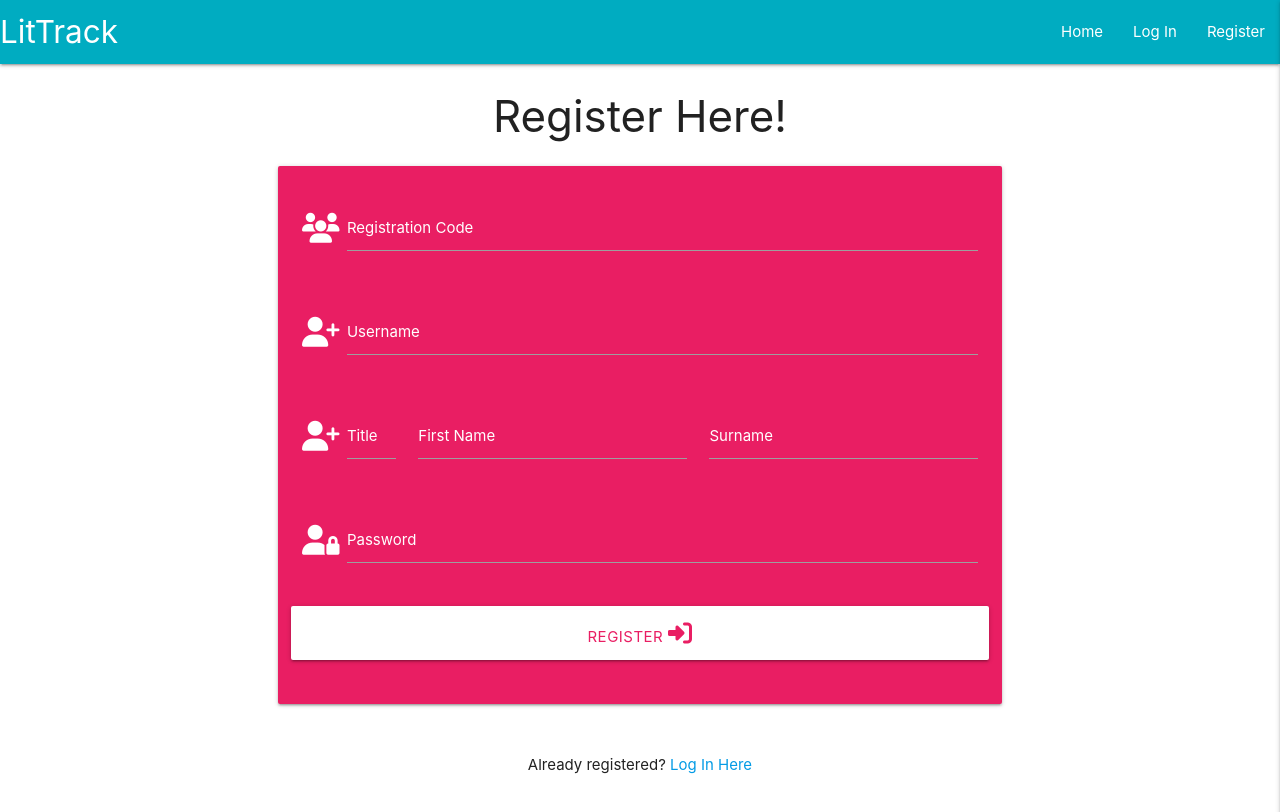
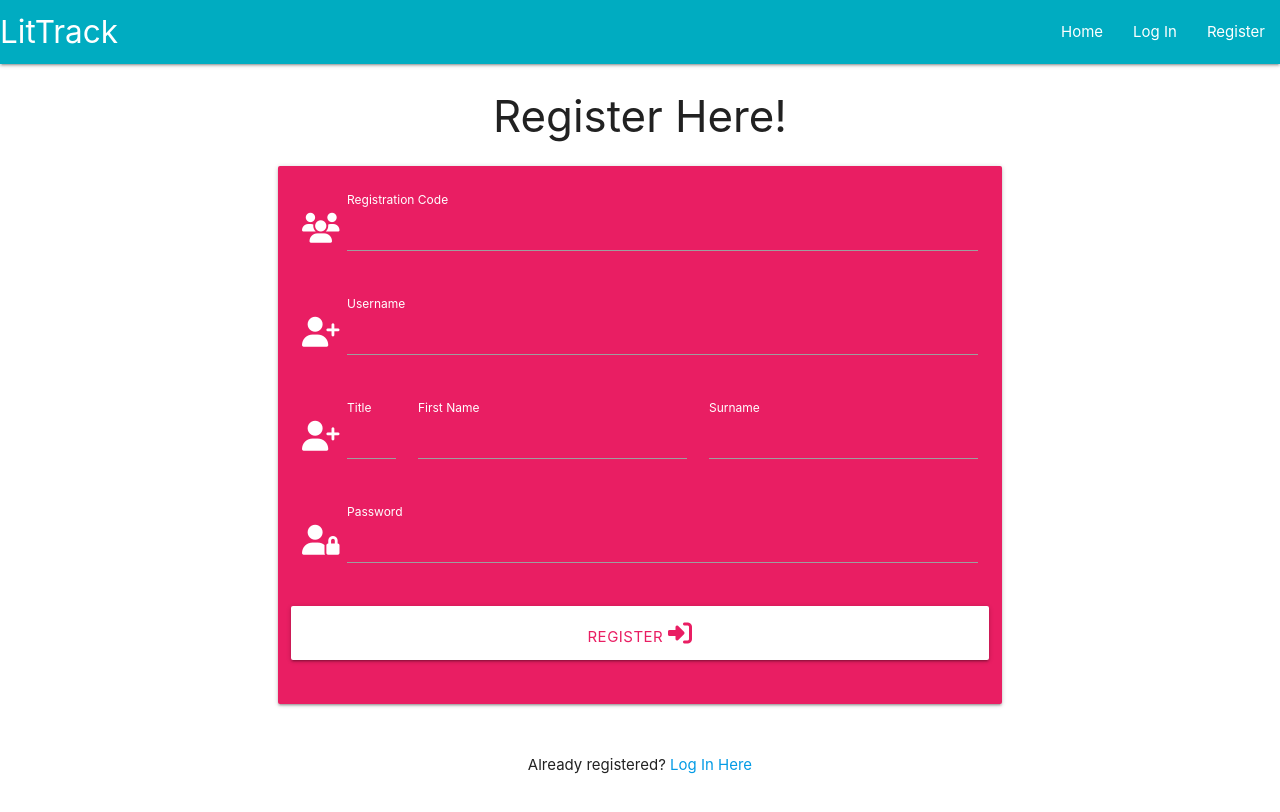
Before and after one commit to laurabolwell/lit-track, a Flask app: page /register in a window 1280 px wide. Run offline with Flask 3, Linux system fonts and the light colour scheme; some libraries are stand-ins or nearby versions.

Commit message:
Update to latest version of materialize

```diff
--- a/static/js/script.js
+++ b/static/js/script.js
@@ -7,32 +7,3 @@ $(document).ready(function () {
     yearRange: 0,
     autoClose: true,
   });
-// code taken from mini project walkthrough to validate dropdown form elements
-  validateMaterializeSelect();
-  function validateMaterializeSelect() {
-    let classValid = { "border-bottom": "1px solid #4caf50", "box-shadow": "0 1px 0 0 #4caf50" };
-    let classInvalid = { "border-bottom": "1px solid #f44336", "box-shadow": "0 1px 0 0 #f44336" };
-    if ($("select.validate").prop("required")) {
-      $("select.validate").css({ "display": "block", "height": "0", "padding": "0", "width": "0", "position": "absolute" });
-    }
-    $(".select-wrapper input.select-dropdown").on("focusin", function () {
-      $(this).parent(".select-wrapper").on("change", function () {
-        if ($(this).children("ul").children("li.selected:not(.disabled)").on("click", function () { })) {
-          $(this).children("input").css(classValid);
-        }
-      });
-    }).on("click", function () {
-      if ($(this).parent(".select-wrapper").children("ul").children("li.selected:not(.disabled)").css("background-color") === "rgba(0, 0, 0, 0.03)") {
-        $(this).parent(".select-wrapper").children("input").css(classValid);
-      } else {
-        $(".select-wrapper input.select-dropdown").on("focusout", function () {
-          if ($(this).parent(".select-wrapper").children("select").prop("required")) {
-            if ($(this).css("border-bottom") != "1px solid rgb(76, 175, 80)") {
-              $(this).parent(".select-wrapper").children("input").css(classInvalid);
-            }
-          }
-        });
-      }
-    });
-  }
-});
--- a/templates/add_student.html
+++ b/templates/add_student.html
@@ -9,11 +9,11 @@
         <div class="row">
             <div class="input-field col s6">
                 <i class="fa-solid fa-user-circle white-text prefix"></i>
-                <input id="fname" name="fname" minlength="2" maxlength="15" type="text" class="validate" required>
+                <input id="fname" name="fname" pattern="^[a-zA-Z]{2,15}$" type="text" class="pink validate" placeholder=" " required>
                 <label for="fname" class="white-text">First Name</label>
             </div>
             <div class="input-field col s6">
-                <input id="lname" name="lname" minlength="2" maxlength="15" type="tel" class="validate" required>
+                <input id="lname" name="lname" pattern="^[a-zA-Z]{2,15}$" type="text" class="pink validate" placeholder=" " required>
                 <label for="lname" class="white-text">Last Name</label>
             </div>
         </div>
--- a/templates/base.html
+++ b/templates/base.html
@@ -6,7 +6,8 @@
     <meta name="viewport" content="width=device-width, initial-scale=1.0">
     <!-- Materialize CDN link -->
     <script src="https://kit.fontawesome.com/d2b22e28d8.js" crossorigin="anonymous"></script>
-    <link rel="stylesheet" href="https://cdnjs.cloudflare.com/ajax/libs/materialize/1.0.0/css/materialize.min.css"
+    <link rel="stylesheet"
+        href="https://cdn.jsdelivr.net/npm/@materializecss/materialize@2.0.3-alpha/dist/css/materialize.min.css"
         type="text/css">
     <link rel="stylesheet" href="{{ url_for('static', filename='css/style.css') }}" type="text/css">
     {% block styles %}
@@ -25,7 +26,8 @@
                 <ul class="right hide-on-med-and-down">
                     <li><a href="{{ url_for('view_reading_sessions') }}">Home</a></li>
                     {% if session.user %}
-                    <li><a href="{{ url_for('my_reading_sessions', username=session['user']) }}">My Reading Sessions</a></li>
+                    <li><a href="{{ url_for('my_reading_sessions', username=session['user']) }}">My Reading Sessions</a>
+                    </li>
                     <li><a href="{{ url_for('my_students', username=session['user']) }}">My Students</a></li>
                     <li><a href="{{ url_for('log_reading_session') }}">Log a Reading Session</a></li>
                     <li><a href="{{ url_for('students') }}">Students(tobedeleted)</a></li>
@@ -72,7 +74,8 @@
 
     <script src="https://code.jquery.com/jquery-3.7.1.min.js"
         integrity="sha256-/JqT3SQfawRcv/BIHPThkBvs0OEvtFFmqPF/lYI/Cxo=" crossorigin="anonymous"></script>
-    <script src="https://cdnjs.cloudflare.com/ajax/libs/materialize/1.0.0/js/materialize.min.js"></script>
+    <script
+        src="https://cdn.jsdelivr.net/npm/@materializecss/materialize@2.0.3-alpha/dist/js/materialize.min.js"></script>
     <script src="{{ url_for('static', filename='js/script.js') }}"></script>
     {% block scripts %}
     {% endblock %}
--- a/templates/edit_student.html
+++ b/templates/edit_student.html
@@ -9,11 +9,11 @@
         <div class="row">
             <div class="input-field col s6">
                 <i class="fa-solid fa-user-circle white-text prefix"></i>
-                <input id="fname" name="fname" minlength="2" maxlength="15" value="{{ student.fname | capitalize }}" type="text" class="validate" required>
+                <input id="fname" name="fname" pattern="^[a-zA-Z]{2,15}$" value="{{ student.fname | capitalize }}" type="text" class="pink validate" required>
                 <label for="fname" class="white-text">First Name</label>
             </div>
             <div class="input-field col s6">
-                <input id="lname" name="lname" minlength="2" maxlength="15" value="{{ student.lname | capitalize }}" type="tel" class="validate" required>
+                <input id="lname" name="lname" pattern="^[a-zA-Z]{2,15}$" value="{{ student.lname | capitalize }}" type="tel" class="pink validate" required>
                 <label for="lname" class="white-text">Last Name</label>
             </div>
         </div>
--- a/templates/log_reading_session.html
+++ b/templates/log_reading_session.html
@@ -30,7 +30,7 @@
             <!-- book title-->
             <div class="input-field col s12 m8">
                 <i class="fa-solid fa-book white-text prefix"></i>
-                <input id="title" name="title" minlength="2" maxlength="30" type="text" class="validate" required>
+                <input id="title" name="title" minlength="2" maxlength="30" type="text" class="validate" placeholder=" " required>
                 <label for="title" class="white-text">Book Title</label>
             </div>
             <!-- book level selector-->
--- a/templates/register.html
+++ b/templates/register.html
@@ -10,7 +10,7 @@
             <div class="row">
                 <div class="input-field col s12">
                     <i class="fa-solid fa-users white-text prefix"></i>
-                    <input id="reg-code" name="reg-code" type="text" class="validate">
+                    <input id="reg-code" name="reg-code" type="text" class="pink validate" placeholder=" " required>
                     <label for="reg-code" class="white-text">Registration Code</label>
                 </div>
             </div>
@@ -18,8 +18,8 @@
             <div class="row">
                 <div class="input-field col s12">
                     <i class="fa-solid fa-user-plus white-text prefix"></i>
-                    <input id="username" name="username" type="text" minlength="5" maxlength="15"
-                        class="validate" required>
+                    <input id="username" name="username" type="text" pattern="^[a-zA-Z0-9]{5,15}$"
+                        class="pink validate" placeholder=" " required>
                     <label for="username" class="white-text">Username</label>
                 </div>
             </div>
@@ -27,20 +27,20 @@
             <div class="row">
                 <div class="input-field col s2">
                     <i class="fa-solid fa-user-plus white-text prefix"></i>
-                    <input id="title" name="title" type="text" minlength="2" maxlength="5"
-                        class="validate" required>
+                    <input id="title" name="title" type="text" pattern="^[a-zA-Z]{2,5}$"
+                        class="pink validate" placeholder=" " required>
                     <label for="title" class="white-text">Title</label>
                 </div>
                 <!-- first name -->
                 <div class="input-field col s5">
-                    <input id="fname" name="fname" type="text" minlength="2" maxlength="15"
-                        class="validate" required>
+                    <input id="fname" name="fname" type="text" pattern="^[a-zA-Z]{2,15}$"
+                        class="pink validate" placeholder=" " required>
                     <label for="fname" class="white-text">First Name</label>
                 </div>
                 <!-- last name -->
                 <div class="input-field col s5">
-                    <input id="lname" name="lname" type="text" minlength="3" maxlength="15"
-                        class="validate" required>
+                    <input id="lname" name="lname" type="text" pattern="^[a-zA-Z]{2,15}$"
+                        class="pink validate" placeholder=" " required>
                     <label for="lname" class="white-text">Surname</label>
                 </div>
             </div>
@@ -48,8 +48,8 @@
             <div class="row">
                 <div class="input-field col s12">
                     <i class="fa-solid fa-user-lock white-text prefix"></i>
-                    <input id="password" name="password" type="password" minlength="5" maxlength="15"
-                        class="validate" required>
+                    <input id="password" name="password" type="password" pattern="^(?=.*\d)(?=.*[a-z])(?=.*[A-Z]).{6,}$"
+                        class="pink validate" placeholder=" " required>
                     <label for="password" class="white-text">Password</label>
                 </div>
             </div>
```
Also changed, not shown: templates/login.html (+4 -5 lines), templates/my_reading_sessions.html (+15 -11 lines).
